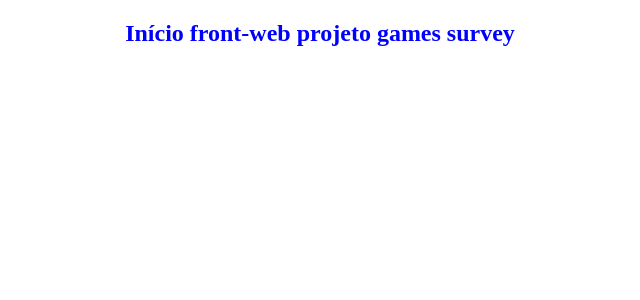
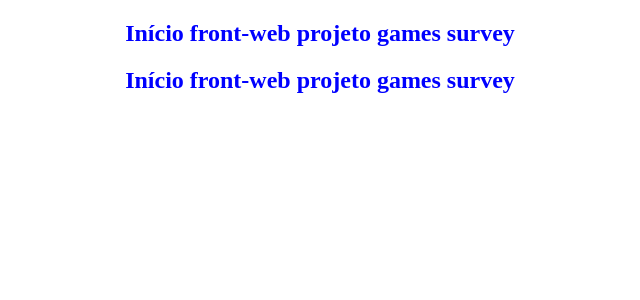
Before and after one commit to rafaelgauderio/java-javascript-games-survey, a React (Create React App) app in the folder frontend/: page / in a window 1280 px wide. Shown: the top 300 px of the page, without its empty margins (320-960 px from the left). Built offline with nearby package versions, Linux system fonts and the light colour scheme.

Commit message:
First component

```diff
--- a/frontend/src/App.tsx
+++ b/frontend/src/App.tsx
@@ -1,14 +1,14 @@
 import React from 'react';
 
 import './App.css';
+import Header from './Components/Header';
 
 function App() {
   return (
-
-    <h2 className="header">
-      Início front-web projeto games survey
-    </h2>
-
+    <div>
+      <Header />
+      <Header />
+    </div>
   );
 }
 
--- /dev/null
+++ b/frontend/src/Components/Header/index.tsx
@@ -0,0 +1,12 @@
+function Header() {
+
+    return (
+
+        <h2 className="header">
+            Início front-web projeto games survey
+        </h2>
+    );
+
+}
+
+export default Header;
```
